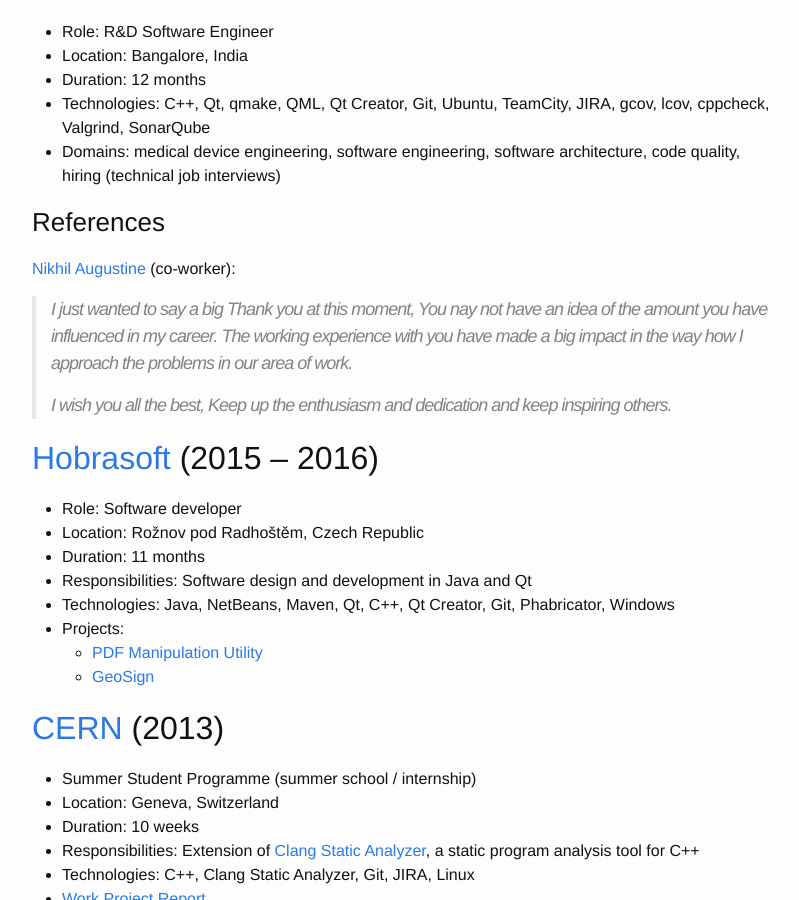
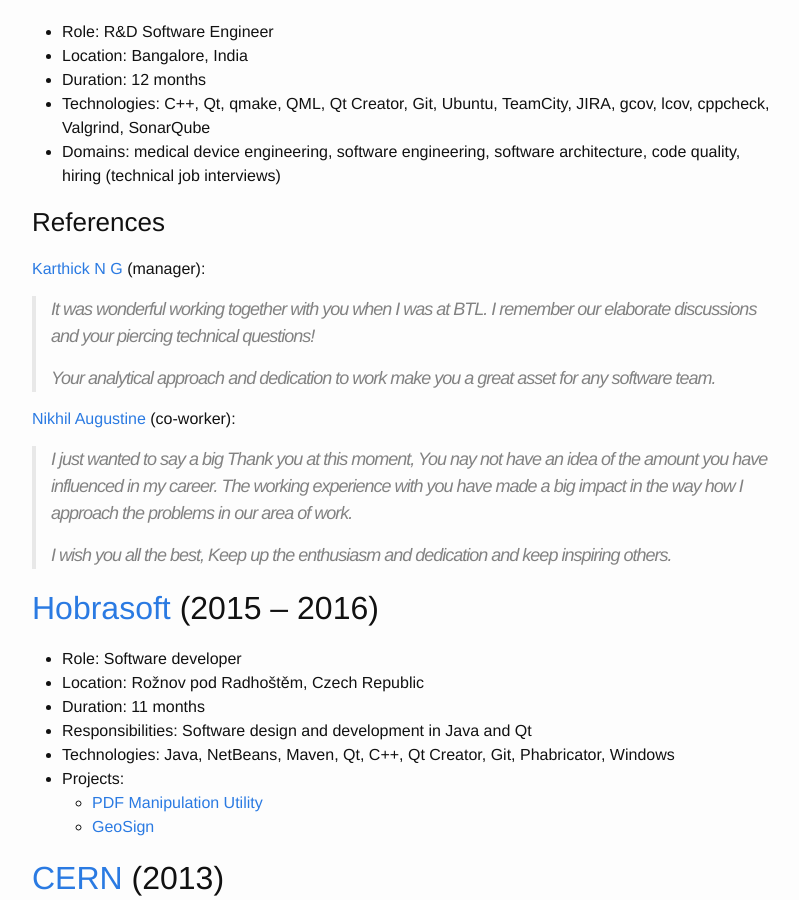
Before and after one commit to filipbartek/filipbartek.github.io, a Jekyll site: the page built from 1-work-experience.md, in a window 1280 px wide and 900 px high, scrolled down 405 px. Shown: the whole window, without its empty margins (238-1037 px from the left). Built offline with Jekyll 4.4.1, drawn with Linux system fonts in a browser that asks for light colours.

Commit message:
Add a reference from Karthick
Karthick agreed with publishing this evaluation in an email on
2019-01-08.

```diff
--- a/1-work-experience.md
+++ b/1-work-experience.md
@@ -21,6 +21,12 @@
 * Domains: medical device engineering, software engineering, software architecture, code quality, hiring (technical job interviews)
 
 ## References
+
+[Karthick N G](https://www.linkedin.com/in/karthickng) (manager):
+
+> It was wonderful working together with you when I was at BTL. I remember our elaborate discussions and your piercing technical questions!
+>
+> Your analytical approach and dedication to work make you a great asset for any software team.
 
 [Nikhil Augustine](https://www.linkedin.com/in/nikhilaugustine/) (co-worker):
 
```
